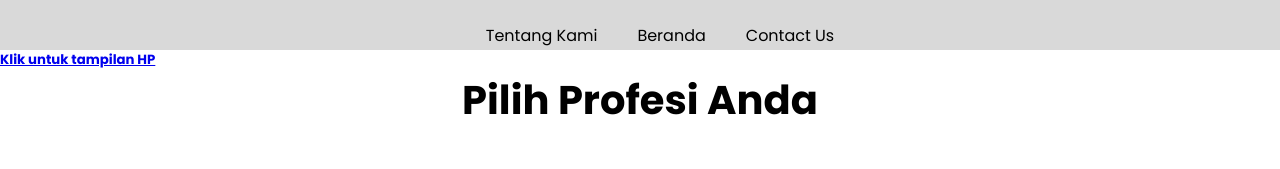
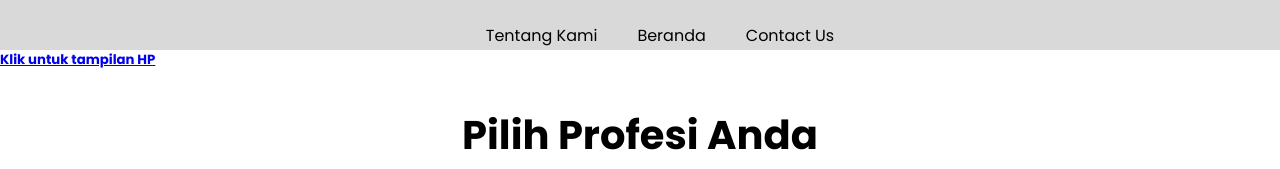
Before and after one commit to mohammadrizkyramdhani/Tugas-PWEBPR-C-3042, a plain HTML site: page index.html in a window 1280 px wide. Shown: the top 169 px of the page. Drawn offline with Linux system fonts and the light colour scheme; grey boxes are pictures that could not be loaded.

Commit message:
perbaikan2

```diff
--- a/style.css
+++ b/style.css
@@ -23,8 +23,8 @@
     line-height: 60px;
     letter-spacing: 0em;
     text-align: center;
-    /* position: relative;
-    top: 35px; */
+    position: relative;
+    top: 35px;
 }
 
 .judul-hp {
```
